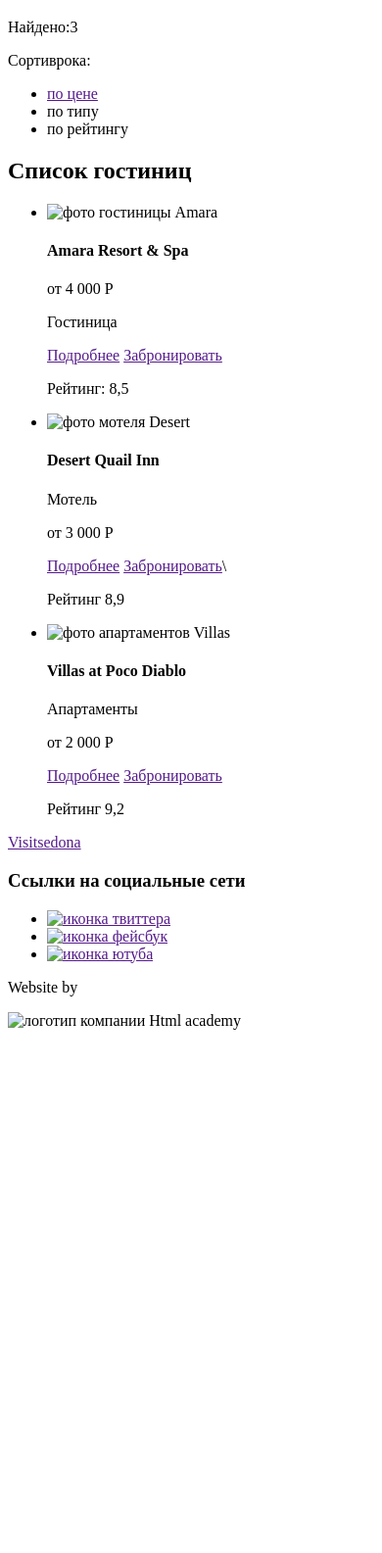
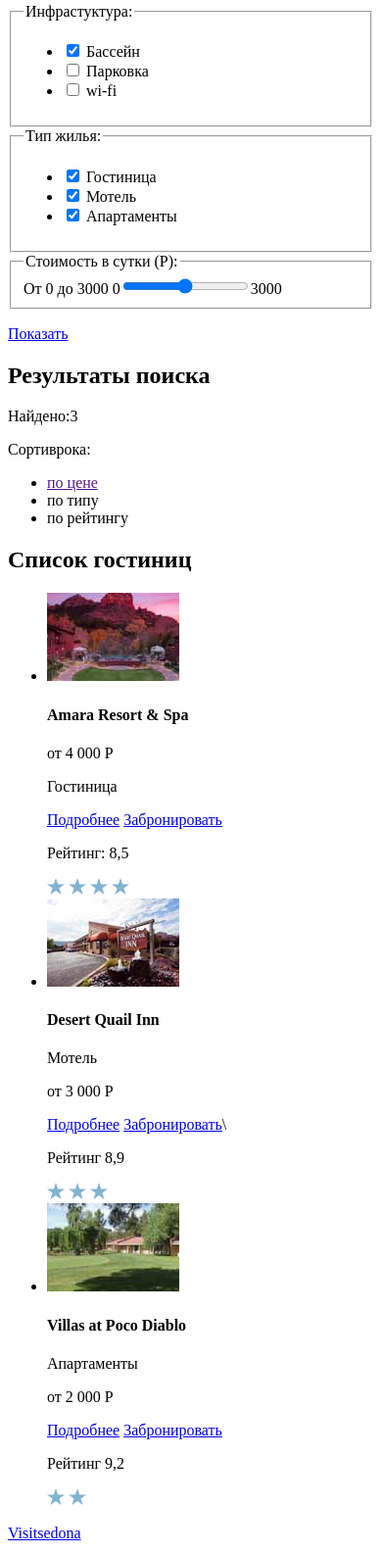
Before and after one commit to VerliOkaoka/Sedona, a plain HTML site: page hotels.html in a window 390 px wide. Shown: the part 255-1840 px from the top of the page at 98% size. Before the commit the page ends 1314 px from the top, so only its background shows below. Drawn offline with Linux system fonts and the light colour scheme.

Commit message:
Добавила изображения в ссылки, сделала формы фильтров, добавила class visually-hidden

```diff
--- a/hotels.html
+++ b/hotels.html
@@ -4,25 +4,64 @@
     <meta charset="UTF-8">
     <meta http-equiv="X-UA-Compatible" content="IE=edge">
     <meta name="viewport" content="width=device-width, initial-scale=1.0">
-    <title>Document</title>
+    <title>Sedona</title>
 </head>
 <body>
     <header>
-        <nav>
+        <p>
+            <a href="index.html"><img src="image/logo.jpg" alt="Логотип Седоны"></a>
+        </p>
         <ul>
             <li><a href="">Информация</a></li>
             <li><a href="">Фото и видео</a></li>
-                <li> <a href=""><img src="" alt="логотип"></a></li>
             <li><a href="">Карта штата</a></li>
             <li>Гостиницы</li>
         </ul>
-        </nav>
     </header>
     <main>
-        <h1>Гостиницы в Седоне</h1>
-        <!-- Тут будет форма -->
+        <h1 class="visually-hidden">Гостиницы в Седоне</h1>
+        <form class="filter" method="get" action="https://echo.htmlacademy.ru"></form>
+            <fieldset>
+                <legend>Инфрастуктура:</legend>
+                <ul>
+                    <li class="">
+                        <input class="visually-hidden filter-input filter-input-checkbox" type="checkbox" name="swimming-pool" id="filter-swimming-pool" checked>
+                        <label for="filter-swimming-pool">Бассейн</label>
+                    </li>
+                    <li class="">
+                        <input class="visually-hidden filter-input filter-input-checkbox" type="checkbox" name="parking" id="filter-parking">
+                        <label for="filter-parking">Парковка</label>
+                    </li>
+                    <li class="">
+                        <input class="visually-hidden filter-input filter-input-checkbox" type="checkbox" name="wi-fi" id="filter-wi-fi">
+                        <label for="filter-wi-fi">wi-fi</label>
+                    </li>
+                </ul>
+            </fieldset>
+            <fieldset>
+                <legend>Тип жилья:</legend>
+                <ul>
+                    <li class="">
+                        <input class="visually-hidden filter-input filter-input-checkbox" type="checkbox" name="hotel" id="filter-hotel" checked>
+                        <label for="filter-hotel">Гостиница</label>
+                    </li>
+                    <li class="">
+                        <input class="visually-hidden filter-input filter-input-checkbox" type="checkbox" name="motel" id="filter-motel" checked>
+                        <label for="filter-motel">Мотель</label>
+                    </li>
+                    <li>
+                        <input class="visually-hidden filter-input filter-input-checkbox" type="checkbox" name="apartments" id="filter-apartments" checked>
+                        <label for="filter-apartments">Апартаменты</label>
+                    </li>
+                </ul>
+            </fieldset>
+            <fieldset>
+                <legend>Стоимость в сутки (Р):</legend>
+                    <label for="price">От 0 до 3000</label>
+                    0<input type="range" min="0"max="3000" id="price" name="price" step="1">3000
+            </fieldset>
         <p>
-            <button>Показать</button>
+            <a class="button" href="#">Показать</a>
         </p>
         <h2>Результаты поиска</h2>
         <p>Найдено:3</p>
@@ -40,57 +79,66 @@
             <h2>Список гостиниц</h2>
             <ul>
                 <li>
-                    <img src="" alt="фото гостиницы Amara" />
+                    <img src="image/photo-hotel.jpg" alt="фото гостиницы Amara" />
                     <h4>Amara Resort & Spa</h4>
                     <p>от 4 000 Р</p>
                     <p>Гостиница</p>
-                    <a href="">Подробнее</a>
-                    <a href="">Забронировать</a>
+                    <a class="button" href="#">Подробнее</a>
+                    <a class="button" href="#">Забронировать</a>
                     <p>Рейтинг: 8,5</p>
+                    <img src="image/star.svg" alt="рейтинг по звездам">
+                    <img src="image/star.svg" alt="рейтинг по звездам">
+                    <img src="image/star.svg" alt="рейтинг по звездам">
+                    <img src="image/star.svg" alt="рейтинг по звездам">
                 </li>
                 <li>
-                    <img src="" alt="фото мотеля Desert" />
+                    <img src="image/photo-motel.jpg" alt="фото мотеля Desert" />
                     <h4>Desert Quail Inn</h4>
                     <p>Мотель</p>
                     <p>от 3 000 Р</p>
-                    <a href="">Подробнее</a>
-                    <a href="">Забронировать</a>\
+                    <a class="button" href="#">Подробнее</a>
+                    <a class="button" href="#">Забронировать</a>\
                     <p>Рейтинг 8,9</p>
+                    <img src="image/star.svg" alt="рейтинг по звездам">
+                    <img src="image/star.svg" alt="рейтинг по звездам">
+                    <img src="image/star.svg" alt="рейтинг по звездам">
                 </li>
                 <li>
-                    <img src="" alt="фото апартаментов Villas" />
+                    <img src="image/photo-apartament.jpg" alt="фото апартаментов Villas" />
                     <h4>Villas at Poco Diablo</h4>
                     <p>Апартаменты</p>
                     <p>от 2 000 Р</p>
-                    <a href="">Подробнее</a>
-                    <a href="">Забронировать</a>
+                    <a class="button" href="#">Подробнее</a>
+                    <a class="button" href="#">Забронировать</a>
                     <p>Рейтинг 9,2</p>
+                    <img src="image/star.svg" alt="рейтинг по звездам">
+                    <img src="image/star.svg" alt="рейтинг по звездам">
                 </li>
             </ul>
         </section>
     </main>
     <footer>
-        <a href="">Visitsedona</a>
+        <a href="index.html">Visitsedona</a>
             <h3>Ссылки на социальные сети</h3>
             <ul>
                 <li>
                     <a href="" title="Твиттер">
-                        <img src="" alt="иконка твиттера" />
+                        <img src="image/twitter-logo.svg" alt="иконка твиттера" />
                     </a>
                 </li>
                 <li>
                     <a href="" title="Фейсбук">
-                        <img src="" alt="иконка фейсбук" />
+                        <img src="image/fb-icon.svg" alt="иконка фейсбук" />
                     </a>
                 </li>
                 <li>
                     <a href="" title="Ютуб">
-                        <img src="" alt="иконка ютуба" />
+                        <img src="image/youtube-icon.svg" alt="иконка ютуба" />
                     </a>
                 </li>
             </ul>
             <p>Website by</p>
-            <img src="" alt="логотип компании Html academy" />
+            <img src="image/logo-name.png" alt="логотип компании Html academy" />
     </footer>
 </body>
 </html>
```
Also changed, not shown: index.html (+43 -19 lines), image/fb-icon.svg (added), image/logo-name.png (added), image/logo-name.svg (added), image/twitter-logo.svg (added), image/youtube-icon.svg (added). Lines whose indentation alone changed are shown as unchanged.
